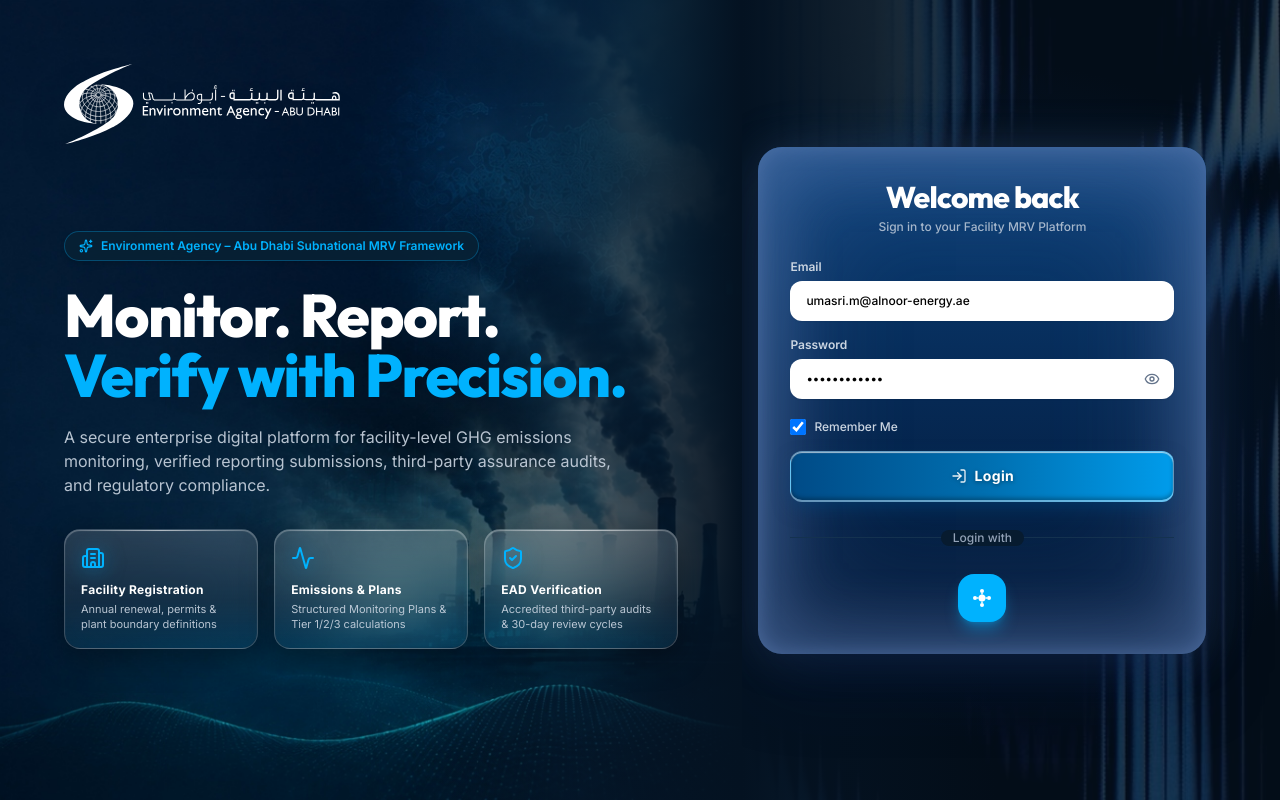
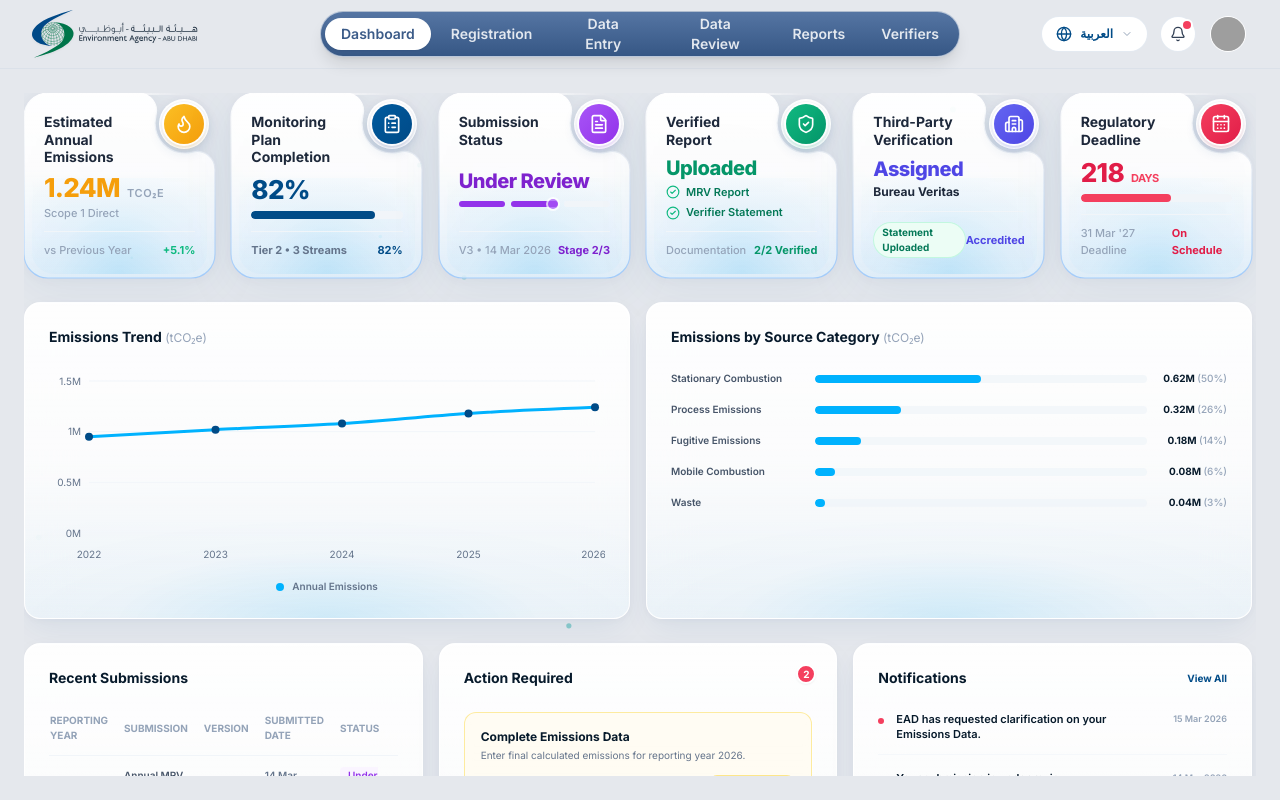
Before and after one commit to VinnyDesigner/Facility-MRV, a React (Vite) app: page / in a window 1280 px wide. Built offline with nearby package versions, Linux system fonts and the light colour scheme; grey boxes are pictures that could not be loaded.

Commit message:
Update Facility MRV UI

```diff
--- a/src/App.tsx
+++ b/src/App.tsx
@@ -29,7 +29,7 @@ import { VersionHistoryView } from './views/VersionHistoryView';
 
 const MainAppContent: React.FC = () => {
   const { currentRole, activeView, setActiveView } = useMRV();
-  const [isAuthenticated, setIsAuthenticated] = useState(false);
+  const [isAuthenticated, setIsAuthenticated] = useState(true);
 
   if (!isAuthenticated) {
     return <LoginView onLoginSuccess={() => setIsAuthenticated(true)} />;
--- a/src/components/layout/Header.tsx
+++ b/src/components/layout/Header.tsx
@@ -197,6 +197,19 @@ export const Header: React.FC<HeaderProps> = ({ onLogout }) => {
                   title="Reports"
                 >
                   <span>Reports</span>
+                </button>
+
+                {/* 5. Verifiers */}
+                <button
+                  onClick={() => setActiveView('verifier-registry')}
+                  className={`px-4 py-1.5 rounded-full text-xs sm:text-sm font-semibold transition-all duration-200 cursor-pointer ${
+                    activeView === 'verifier-registry'
+                      ? 'bg-white text-[#3B5B88] font-bold shadow-sm'
+                      : 'text-white/85 hover:text-white hover:bg-white/15'
+                  }`}
+                  title="Verifiers"
+                >
+                  <span>Verifiers</span>
                 </button>
               </>
             ) : (
```
Also changed, not shown: 13 other files (tests, documents, lock files or other folders).
